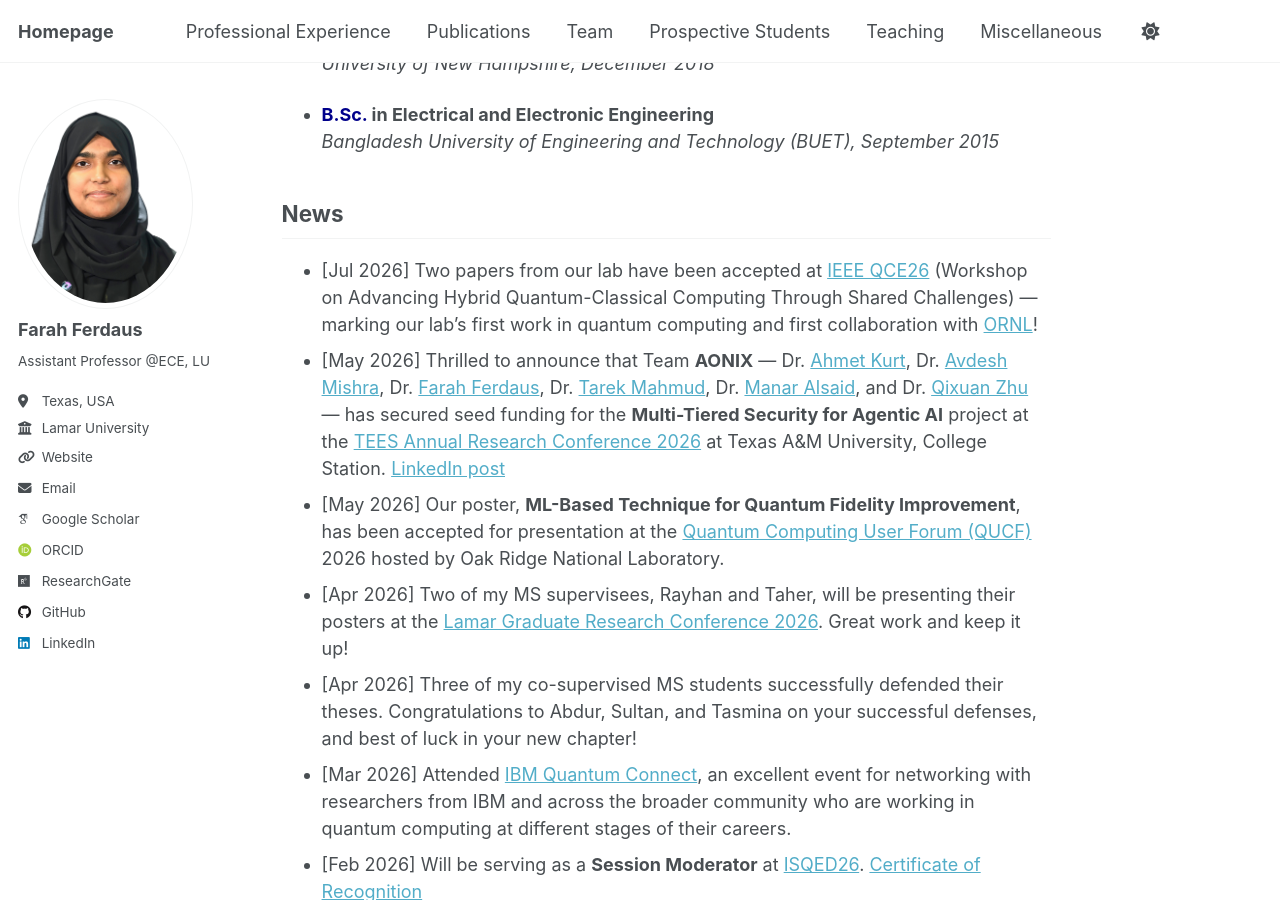
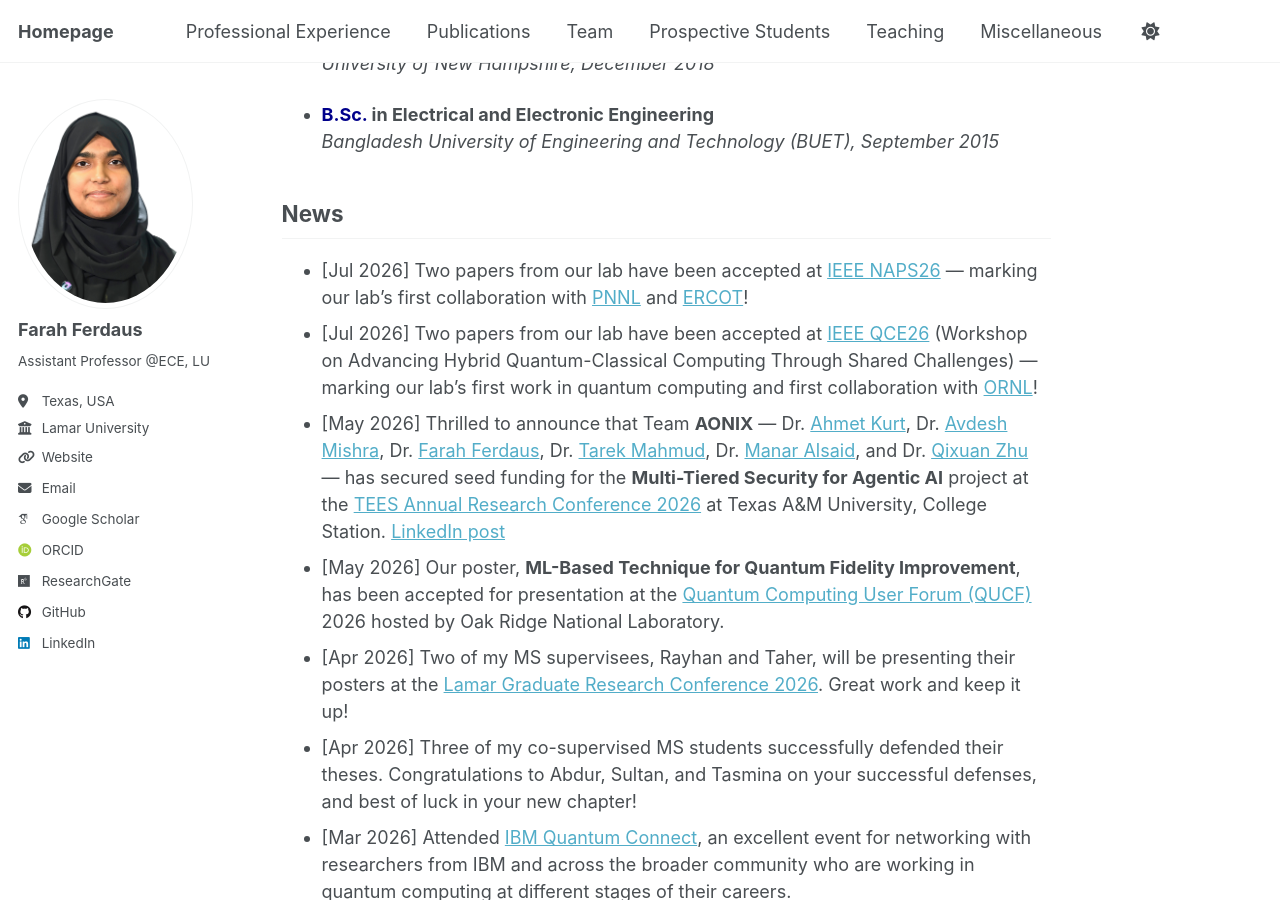
Before and after one commit to fferdaus/fferdaus.github.io, a Jekyll site: the page built from _pages/about.md, in a window 1280 px wide and 900 px high, scrolled down 861 px. Built offline with Jekyll 4.4.1, drawn with Linux system fonts in a browser that asks for light colours; emoji names are drawn with the system emoji font; some web fonts are replaced.

Commit message:
Update about.md

```diff
--- a/_pages/about.md
+++ b/_pages/about.md
@@ -61,6 +61,7 @@ I have published numerous scientific articles, including journal articles, confe
 <br> [Poster – Rayhan](https://lamar0-my.sharepoint.com/:b:/g/personal/fferdaus_lamar_edu/IQDJAmfeKdWtRoJOF0tiFMUCAV5S6lzGjz5sl6GAh_drQu0?e=ODjbzc) \| [Poster – Taher](https://lamar0-my.sharepoint.com/:b:/g/personal/fferdaus_lamar_edu/IQDaqvUznGsSSbnXCy_U9GppAXAiHoaEPJ6QIkLvs-92vq0?e=bWgcDz)
 -->
 ## News
+- [Jul 2026] Two papers from our lab have been accepted at [IEEE NAPS26](https://www.mtu.edu/ece/naps-2026/) — marking our lab's first collaboration with [PNNL](https://www.pnnl.gov) and [ERCOT](https://www.ercot.com)!
 - [Jul 2026] Two papers from our lab have been accepted at [IEEE QCE26](https://qce.quantum.ieee.org/2026/) (Workshop on Advancing Hybrid Quantum-Classical Computing Through Shared Challenges) — marking our lab's first work in quantum computing and first collaboration with [ORNL](https://www.ornl.gov)!
 - [May 2026] Thrilled to announce that Team **AONIX** — Dr. [Ahmet Kurt](https://www.etamu.edu/people/ahmet-kurt-ph-d/), Dr. [Avdesh Mishra](https://www.tamuk.edu/engineering/departments/eecs/faculty-and-staff/Avdesh-Mishra.html), Dr. [Farah Ferdaus](https://www.lamar.edu/engineering/electrical/faculty-and-staff/farah-ferdaus/index.html), Dr. [Tarek Mahmud](https://www.tamuk.edu/engineering/departments/eecs/faculty-and-staff/index.html), Dr. [Manar Alsaid](https://www.etamu.edu/people/manar-alsaid-ph-d/), and Dr. [Qixuan Zhu](https://www.shsu.edu/directory/employee-profiles/zhu-qixuan-qxz002) — has secured seed funding for the **Multi-Tiered Security for Agentic AI** project at the [TEES Annual Research Conference 2026](https://tarc.tamu.edu/) at Texas A&M University, College Station. [LinkedIn post](https://www.linkedin.com/posts/congratulations-to-the-winning-teams-of-the-ugcPost-7463748066697707520-Hq5M/?utm_source=social_share_send&utm_medium=member_desktop_web&rcm=ACoAABQayYQBywVMffeM2RtnFXdDlOwVNW9OAlE)
 - [May 2026] Our poster, **ML-Based Technique for Quantum Fidelity Improvement**, has been accepted for presentation at the [Quantum Computing User Forum (QUCF)](https://www.olcf.ornl.gov/calendar/2026-quantum-computing-user-forum/) 2026 hosted by Oak Ridge National Laboratory.
```
